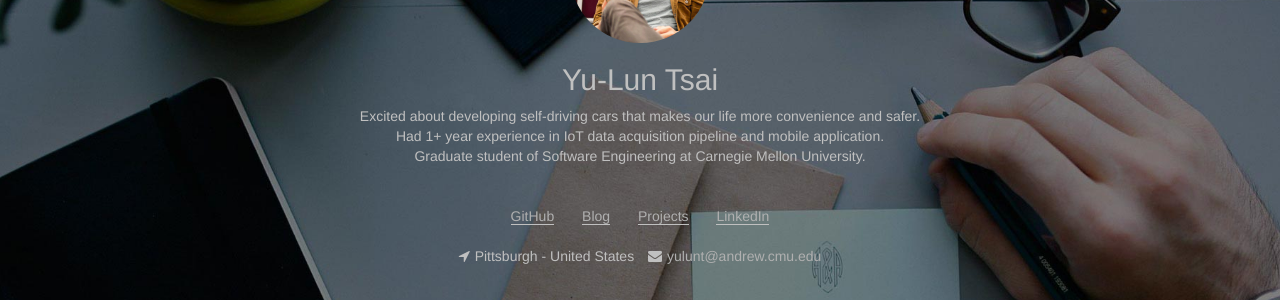
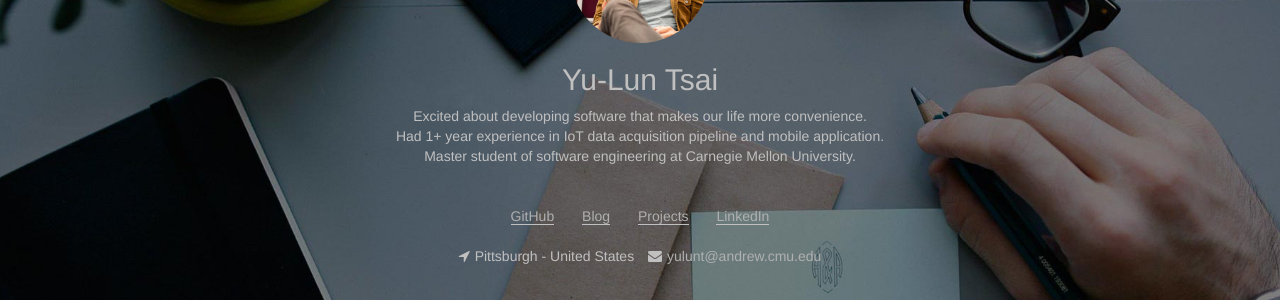
Before and after one commit to stormysun513/stormysun513.github.io, a Jekyll site: the page built from index.html, in a window 1280 px wide. Shown: the part 225-525 px from the top of the page. Built offline with Jekyll 4.4.1, drawn with Linux system fonts in a browser that asks for light colours.

Commit message:
update index.html and experience

```diff
--- a/experience.html
+++ b/experience.html
@@ -12,7 +12,7 @@ permalink: /experience/
 
 	<section class="experience-section">
 		<header>
-			<h3>Professional Experience</h3>
+			<h3>Work</h3>
 		</header>
 		<div class="experience-item">
 			<sup>Jan 2017 - Aug 2017</sup>
--- a/index.html
+++ b/index.html
@@ -30,9 +30,9 @@
         <img src="{{"assets/images/me.jpg"|prepend:site.baseurl}}" alt="author thumb">
         <h2 class="animate-drop-init">{{site.author}}</h2>
         <div class="profile-summary animate-drop-init">
-          Excited about developing self-driving cars that makes our life more convenience and safer.<br>
+          Excited about developing software that makes our life more convenience.<br>
           Had 1+ year experience in IoT data acquisition pipeline and mobile application.<br class="mobile-hide">
-          Graduate student of Software Engineering at Carnegie Mellon University.
+          Master student of software engineering at Carnegie Mellon University.
         </div>
         <div class="menu">
           <a href="{{ site.github }}" class="animate-drop-init">GitHub</a>
```
